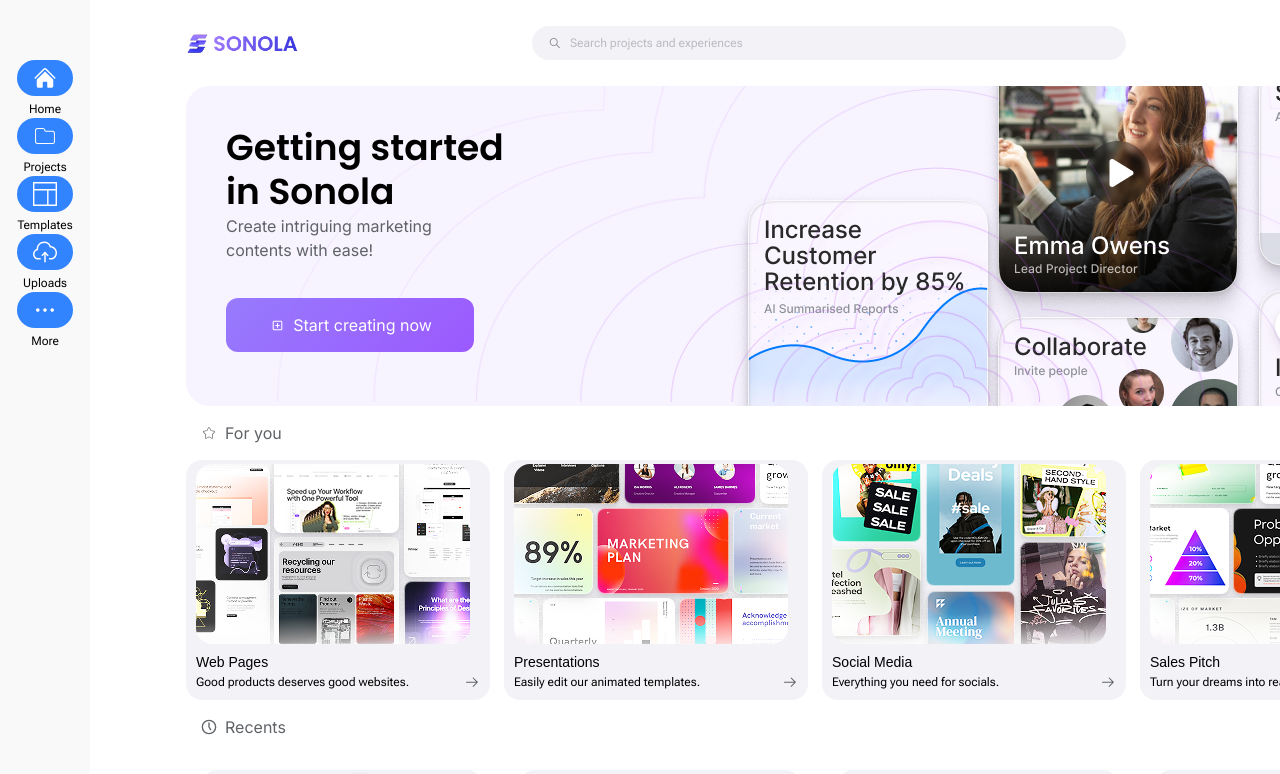
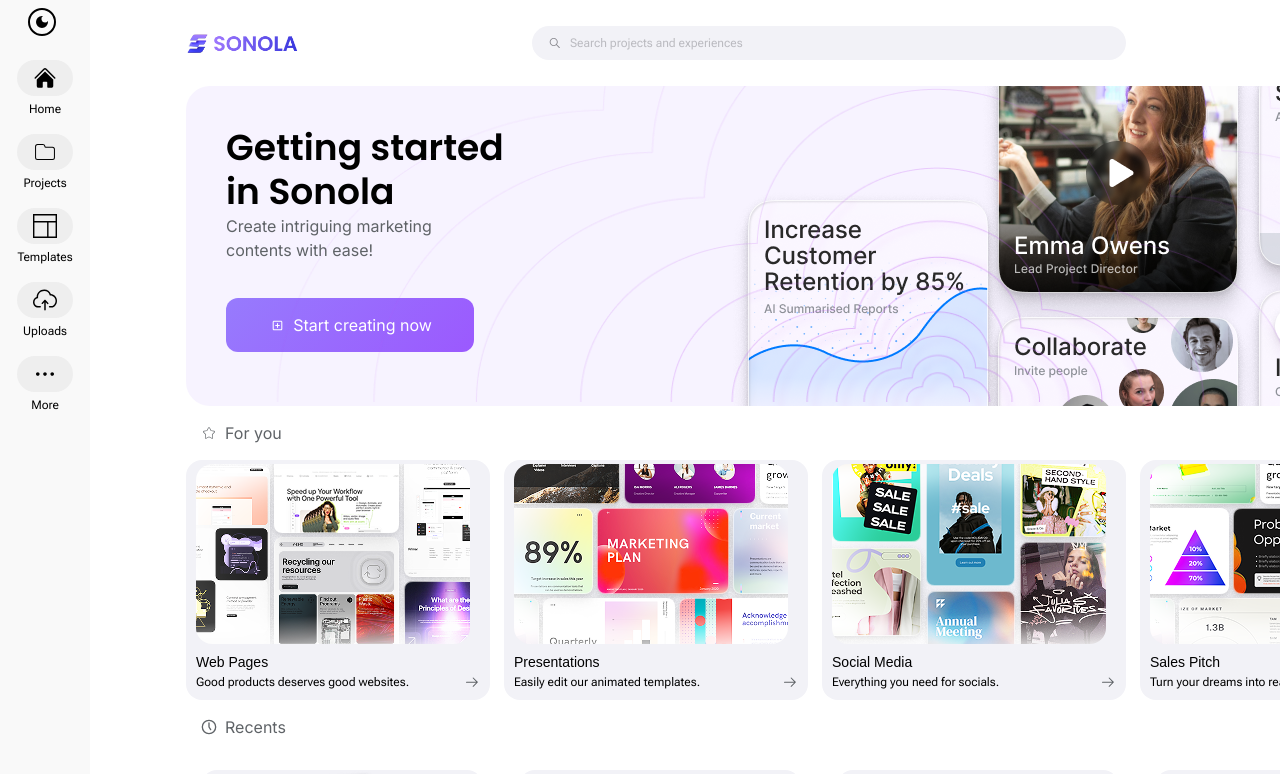
Before and after one commit to shiranlakshitha/Metana, a React (Vite) app: page /dashboard in a window 1280 px wide. Shown: the top 774 px of the page. Built offline with nearby package versions, Linux system fonts and the light colour scheme.

Commit message:
feat: add dark mode support across Navbar, ProjectCard, SidebarItem, and Dashboard components

```diff
--- a/src/components/Navbar.jsx
+++ b/src/components/Navbar.jsx
@@ -3,7 +3,7 @@
 import { IoIosSearch } from "react-icons/io";
 import { BsStars } from "react-icons/bs";
 
-const Navbar = () => {
+const Navbar = ({dark}) => {
   return (
     <div className='flex flex-row items-center w-full justify-between'>
         {/*logo*/}
@@ -11,13 +11,16 @@
             <img src={logo} className='w-full h-auto object-cover' alt="logo" />
         </div>
         {/*search bar*/}
-        <div className='flex flex-row items-center bg-[#F2F2F7] w-[594px] rounded-[99px] py-[8px] pl-[16px] gap-2 text-[12px]'>
+        {dark ? (<div className='flex flex-row items-center bg-[#323232] w-[594px] rounded-[99px] py-[8px] pl-[16px] gap-2 text-[12px]'>
+            <IoIosSearch className='text-[#ffffff] w-3.5 h-3.5'/>
+            <input type="text" placeholder='Search projects and experiences' className='w-full font-roboto-flex text-[#ffffff] focus:outline-none' />
+        </div>) : (<div className='flex flex-row items-center bg-[#F2F2F7] w-[594px] rounded-[99px] py-[8px] pl-[16px] gap-2 text-[12px]'>
             <IoIosSearch className='text-[#3C3C4399] w-3.5 h-3.5'/>
             <input type="text" placeholder='Search projects and experiences' className='w-full font-roboto-flex text-[#3C3C4399] focus:outline-none' />
-        </div>
+        </div>)}
         {/*button*/}
         <div className='flex font-inter text-[12px] flex-row items-center py-2 px-3.5 border-2 border-[#D1D1D1] rounded-[99px] gap-3'>
-            <p>Try Pro</p>
+            {dark ? (<p className='text-white'>Try Pro</p>) : (<p>Try Pro</p>)}
             <BsStars  className='text-[#007AFF]'/>
         </div>
     </div>
--- a/src/components/ProjectCard.jsx
+++ b/src/components/ProjectCard.jsx
@@ -7,7 +7,7 @@
 import Dot from "../assets/dot.png";
 import Project4 from "../assets/project4.png";
 
-const ProjectCard = ({ title, description, image }) => {
+const ProjectCard = ({ title, description, image, dark }) => {
   return (
     <div className="relative w-[304px] h-[236px] overflow-hidden py-4 px-2 flex flex-col justify-center mx-auto">
       <div className="w-[282px] h-[180px] rounded-2xl overflow-hidden bg-[#F2F2F7] justify-center flex items-center">
@@ -17,11 +17,23 @@
           alt="project-img"
         />
       </div>
-      <h3 className="font-inter text-[14px] font-semibold">{title}</h3>
+      {dark ? (
+        <h3 className="font-inter text-[14px] font-semibold text-white">
+          {title}
+        </h3>
+      ) : (
+        <h3 className="font-inter text-[14px] font-semibold">{title}</h3>
+      )}
       <div className="flex flex-row items-center gap-1 justify-between">
-        <p className="font-roboto-flex text-[12px] text-[#3C3C4399]">
-          {description}
-        </p>
+        {dark ? (
+          <p className="font-roboto-flex text-[12px] text-white">
+            {description}
+          </p>
+        ) : (
+          <p className="font-roboto-flex text-[12px] text-[#3C3C4399]">
+            {description}
+          </p>
+        )}
         <IoIosMore className="w-4 h-4 text-[#979A9B]" />
       </div>
       {image == Project1 ? (
@@ -48,13 +60,13 @@
       ) : (
         ""
       )}
-      {
-        image == Project4 ? (
-            <div className="absolute top-5.5 right-5.5 px-2 py-0.5 bg-[#5856D6] flex flex-row items-center gap-0.5 rounded-[12px]">
+      {image == Project4 ? (
+        <div className="absolute top-5.5 right-5.5 px-2 py-0.5 bg-[#5856D6] flex flex-row items-center gap-0.5 rounded-[12px]">
           <p className="font-roboto-flex text-[11px] text-white">Live</p>
         </div>
-        ) : ('')
-      }
+      ) : (
+        ""
+      )}
     </div>
   );
 };
--- a/src/components/SidebarItem.jsx
+++ b/src/components/SidebarItem.jsx
@@ -1,4 +1,4 @@
-import React from "react";
+import React, { useState } from "react";
 import { HiHome, HiOutlineHome } from "react-icons/hi2";
 import { CiFolderOn } from "react-icons/ci";
 import { TfiLayout } from "react-icons/tfi";
@@ -18,14 +18,19 @@
 
 
 
-const SidebarItem = ({name, image}) => {
+const SidebarItem = ({name, image, dark}) => {
     const IconComponent = iconComponents[image]
+    const [select, isSelect] = useState(false)
+
+    const handleClick = () => {
+        isSelect(!select)
+    }
   return (
-    <div className="flex flex-col items-center gap-1">
-      <div className="bg-[#0066FFCC] rounded-[45px] py-1.5 px-4 flex items-center justify-center w-[56px] h-[36px]">
-        {IconComponent && <IconComponent className="text-white w-6 h-6" />}
+    <div onClick={handleClick} className="flex flex-col items-center gap-1">
+      <div className={`${select ? 'bg-[#0066FFCC]' : `${dark ? 'bg-[#EEEEEE1F]' : 'bg-[#EEEEEE]'}`} rounded-[45px] py-1.5 px-4 flex items-center justify-center w-[56px] h-[36px] hover:bg-[#0066FFCC] gap-4`}>
+        {IconComponent && <IconComponent className={`${dark ? 'text-white' : 'text-black'} w-6 h-6`} />}
       </div>
-      <p className="font-roboto-flex text-[12px]">{name}</p>
+      <p className={`${dark ? 'text-white' : 'text-black'} font-roboto-flex text-[12px]`}>{name}</p>
     </div>
   );
 };
--- a/src/pages/Dashboard.jsx
+++ b/src/pages/Dashboard.jsx
@@ -1,4 +1,4 @@
-import React from "react";
+import React, { useState } from "react";
 import Navbar from "../components/Navbar";
 import SidebarItem from "../components/SidebarItem";
 import { sidebarItems } from "../assets/sidebar";
@@ -19,15 +19,26 @@
 import { LuClock5 } from "react-icons/lu";
 import ProjectCard from "../components/ProjectCard";
 import { projects } from "../assets/projects";
+import { MdDarkMode } from "react-icons/md";
+import { MdOutlineLightMode } from "react-icons/md";
 
 const Dashboard = () => {
+  const [isDark, setIsDark] = useState(false);
+
+  const handleDark = () => {
+    setIsDark(!isDark)
+  }
   return (
-    <div className="min-w-[1530px] flex flex-row gap-6 h-[1056px] overflow-hidden">
+    <div className={isDark ? "dark" : ""}>
+      <div className=" relative min-w-[1530px] flex flex-row gap-6 h-[1056px] overflow-hidden dark:bg-[#1F1F1F]">
         {/*sidebar*/}
-      <div className="w-[96px] flex flex-col justify-between pt-[60px] pb-[24px] px-2 bg-[#f9f9f9]">
-        <div>
+        <div className="w-[96px] flex flex-col justify-between pt-[60px] pb-[24px] px-2 bg-[#f9f9f9] dark:bg-[#1F1F1F]">
+          <div className="flex flex-col gap-4">
+            <div onClick={handleDark} className="absolute top-2 left-7 px-1 py-1 rounded-full border-2 cursor-pointer">
+                {isDark ? (<MdOutlineLightMode className='w-4 h-4 text-white'/>) : (<MdDarkMode className='w-4 h-4'/>)}
+            </div>
             {sidebarItems.slice(0, 5).map((items, key) => (
-            <SidebarItem key={key} name={items.name} image={items.image} />
+              <SidebarItem dark={isDark} key={key} name={items.name} image={items.image} />
             ))}
           </div>
           <div className="w-full flex flex-col items-center gap-4">
@@ -38,10 +49,10 @@
         </div>
         <div className="w-full">
           <div className="px-[72px] py-[24px]">
-          <Navbar />
+            <Navbar dark={isDark}/>
           </div>
-        <div className="px-[72px] flex flex-col items-center">
-          <div className="w-full relative h-[320px] p-[40px] bg-[#F7F2FFE5] rounded-3xl overflow-hidden">
+          <div className="px-[72px] flex flex-col items-center dark:bg-[#1F1F1F]">
+            <div className="w-full relative h-[320px] p-[40px] bg-[#F7F2FFE5]  rounded-3xl overflow-hidden">
               <img
                 src={Background}
                 className="absolute z-10 inset-0 object-cover"
@@ -73,8 +84,12 @@
                 alt="schedule-img"
               />
               <div className="w-[279px]">
-              <h2 className="text-4xl font-poppins leading-[44px] font-semibold">Getting started in Sonola</h2>
-              <p className="font-inter w-[248px] leading-[24px] text-[16px] text-[#5F6367]">Create intriguing marketing contents with ease! </p>
+                <h2 className="text-4xl font-poppins leading-[44px] font-semibold">
+                  Getting started in Sonola
+                </h2>
+                <p className="font-inter w-[248px] leading-[24px] text-[16px] text-[#5F6367]">
+                  Create intriguing marketing contents with ease!{" "}
+                </p>
                 <div
                   style={{
                     background:
@@ -82,43 +97,65 @@
                   }}
                   className="mt-[36px] flex flex-row rounded-[12px] justify-center items-center gap-1.5 p-3.5 w-[248px] h-[54px] bg-[]"
                 >
-                <FaRegSquarePlus className="text-white w-[19px] h-[11px]"/>
-                <p className="font-inter text-[16px] text-white">Start creating now</p>
+                  <FaRegSquarePlus className="text-white w-[19px] h-[11px]" />
+                  <p className="font-inter text-[16px] text-white">
+                    Start creating now
+                  </p>
                 </div>
               </div>
             </div>
             <div className="flex flex-col w-full">
               <div className="flex flex-row items-center justify-between p-[15px] gap-2">
                 <div className="flex flex-row items-center gap-2">
-                    <CiStar className="w-4 h-4 text-[#5F6367]"/>
-                    <p className="font-inter text-[#5F6367] text-[16px]">For you</p>
+                  <CiStar className="w-4 h-4 text-[#5F6367] dark:text-[#ffffff]" />
+                  <p className="font-inter text-[#5F6367] text-[16px] dark:text-[#ffffff]">
+                    For you
+                  </p>
                 </div>
                 <div className="flex flex-row items-center gap-2">
-                    <p className="font-roboto-flex text-[12px] text-[#5F6367]">View all templates</p>
-                    <GoArrowRight className="w-4 h-4 text-[#5F6367]"/>
+                  <p className="font-roboto-flex text-[12px] text-[#5F6367] dark:text-[#ffffff]">
+                    View all templates
+                  </p>
+                  <GoArrowRight className="w-4 h-4 text-[#5F6367] dark:text-[#ffffff]" />
                 </div>
               </div>
               <div className="w-full grid grid-cols-4">
                 {templates.map((template, index) => (
-                    <TemplateCard key={index} title={template.title} description={template.description} image={template.image}/>
+                  <TemplateCard
+                    key={index}
+                    title={template.title}
+                    description={template.description}
+                    image={template.image}
+                  />
                 ))}
               </div>
             </div>
             <div className="w-full flex flex-col">
               <div className="flex flex-row items-center justify-between p-[15px] gap-2">
                 <div className="flex flex-row items-center gap-2">
-                    <LuClock5 className="w-4 h-4 text-[#5F6367]"/>
-                    <p className="font-inter text-[#5F6367] text-[16px]">Recents</p>
+                  <LuClock5 className="w-4 h-4 text-[#5F6367] dark:text-[#ffffff]" />
+                  <p className="font-inter text-[#5F6367] text-[16px] dark:text-[#ffffff]">
+                    Recents
+                  </p>
                 </div>
                 <div className="flex flex-row items-center gap-2">
-                    <p className="font-roboto-flex text-[12px] text-[#5F6367]">See in projects</p>
-                    <GoArrowRight className="w-4 h-4 text-[#5F6367]"/>
+                  <p className="font-roboto-flex text-[12px] text-[#5F6367] dark:text-[#ffffff]">
+                    See in projects
+                  </p>
+                  <GoArrowRight className="w-4 h-4 text-[#5F6367] dark:text-[#ffffff]" />
                 </div>
               </div>
               <div className="grid grid-cols-4">
                 {projects.map((project, index) => (
-                    <ProjectCard key={index} title={project.title} description={project.description} image={project.image}/>
+                  <ProjectCard
+                    key={index}
+                    title={project.title}
+                    description={project.description}
+                    image={project.image}
+                    dark={isDark}
+                  />
                 ))}
+              </div>
             </div>
           </div>
         </div>
```
Lines whose indentation alone changed are shown as unchanged.
